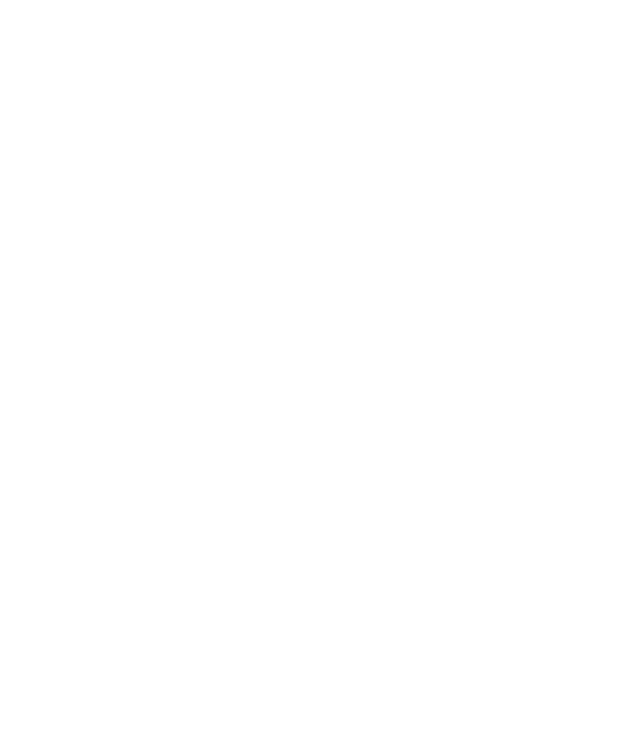
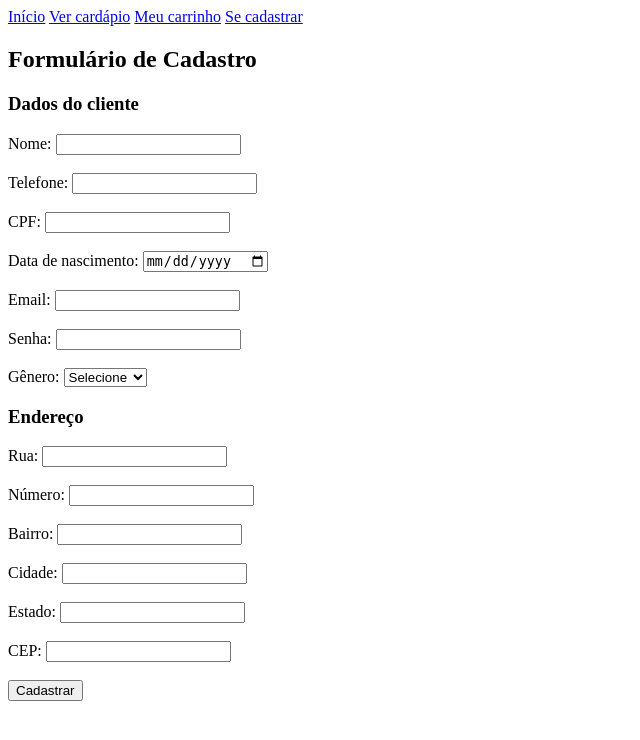
Before and after one commit to MirelaSantoss/Sabor-Clic, a Flask app: page /formulario in a window 1280 px wide. Before the commit the part shown is empty. Shown: the top 740 px of the page, without its empty margins (0-640 px from the left). Run offline with Flask 3, Linux system fonts and the light colour scheme.

Commit message:
lorenatop

```diff
--- a/app/controller/cliente_controller.py
+++ b/app/controller/cliente_controller.py
@@ -33,9 +33,13 @@ def cadastro():
         # Aqui define p id do cliente
         id = len(clientes) + 1
 
-        cliente = Cliente(nome, telefone, cpf, data_nascimento, email, senha, genero, endereco)
+        cliente = Cliente( id, nome, telefone, cpf, data_nascimento, email, senha, genero, endereco)
         clientes.append(cliente)
 
         return "Cliente cadastrado com sucesso!"
 
     return render_template("cadastro.html")
+
+@clientes_bp.route("/carrinho", methods=["GET"])
+def carrinho():
+    return render_template("carrinho.html")
--- a/app/static/cardapio.js
+++ b/app/static/cardapio.js
@@ -1,3 +1,5 @@
+console.log("cardapio.js carregou!");
+
 const pratos = [
     {
         id: 1,
--- a/app/static/carrinho.js
+++ b/app/static/carrinho.js
@@ -26,3 +26,4 @@ function mostrarCarrinho() { // função que mostra os intem adicionados na tela
     document.getElementById("subtotal").innerHTML = // procura no HTML o elemento que tem "subtotal" e coloca o resultado dentro dele.
         `Subtotal: R$ ${subtotal.toFixed(2)}`;
 }
+mostrarCarrinho();
--- a/app/templates/cadastro.html
+++ b/app/templates/cadastro.html
@@ -0,0 +1,86 @@
+{% extends "index.html" %}
+
+{% block conteudo %}
+
+<h2>Formulário de Cadastro</h2>
+
+<form action="/formulario" method="POST" onsubmit="return validarFormulario()"> <!--formulario para cadastro-->
+
+    <h3>Dados do cliente</h3>
+
+    <label>Nome:</label>
+    <input type="text" name="nome" id="nome"> <!--name - para python, id - para JavaScript-->
+
+    <br><br> <!--quebra de linha-->
+
+    <label>Telefone:</label>
+    <input type="text" name="telefone" id="telefone">
+
+    <br><br>
+
+    <label>CPF:</label>
+    <input type="text" name="cpf" id="cpf">
+
+    <br><br>
+
+    <label>Data de nascimento:</label>
+    <input type="date" name="data_nascimento" id="data_nascimento">
+
+    <br><br>
+
+    <label>Email:</label>
+    <input type="email" name="email" id="email">
+
+    <br><br>
+
+    <label>Senha:</label>
+    <input type="password" name="senha" id="senha">
+
+    <br><br>
+
+    <label>Gênero:</label>
+    <select name="genero" id="genero"> <!--cria uma lista de opções para o usuário escolher o gênero-->
+        <option value="">Selecione</option>
+        <option value="Feminino">Feminino</option>
+        <option value="Masculino">Masculino</option>
+    </select>
+
+    <h3>Endereço</h3>
+
+    <label>Rua:</label>
+    <input type="text" name="rua" id="rua">
+
+    <br><br>
+
+    <label>Número:</label>
+    <input type="text" name="numero" id="numero">
+
+    <br><br>
+
+    <label>Bairro:</label>
+    <input type="text" name="bairro" id="bairro">
+
+    <br><br>
+
+    <label>Cidade:</label>
+    <input type="text" name="cidade" id="cidade">
+
+    <br><br>
+
+    <label>Estado:</label>
+    <input type="text" name="estado" id="estado">
+
+    <br><br>
+
+    <label>CEP:</label>
+    <input type="text" name="cep" id="cep">
+
+    <br><br>
+
+    <button type="submit">Cadastrar</button>
+
+</form>
+
+<script src="{{ url_for('static', filename='js/cadastro.js') }}"></script>
+
+{% endblock %}
--- a/app/templates/carrinho.html
+++ b/app/templates/carrinho.html
@@ -8,4 +8,6 @@
 
 <h3 id="subtotal">Subtotal: R$ 0,00</h3>
 
+<script src="{{ url_for('static', filename='carrinho.js') }}"></script>
+
 {% endblock %}
--- a/app/templates/index.html
+++ b/app/templates/index.html
@@ -14,6 +14,8 @@
         <nav>
             <a href="/">Início</a>
             <a href="/cardapio">Ver cardápio</a>
+            <a href="/carrinho">Meu carrinho</a>
+            <a href="/formulario">Se cadastrar</a>
         </nav>
     </header>
 
```
Also changed, not shown: app/views/cadastro.html (deleted, +0 -86 lines), app/controller/prato_controller.py (line endings or trailing spaces).
